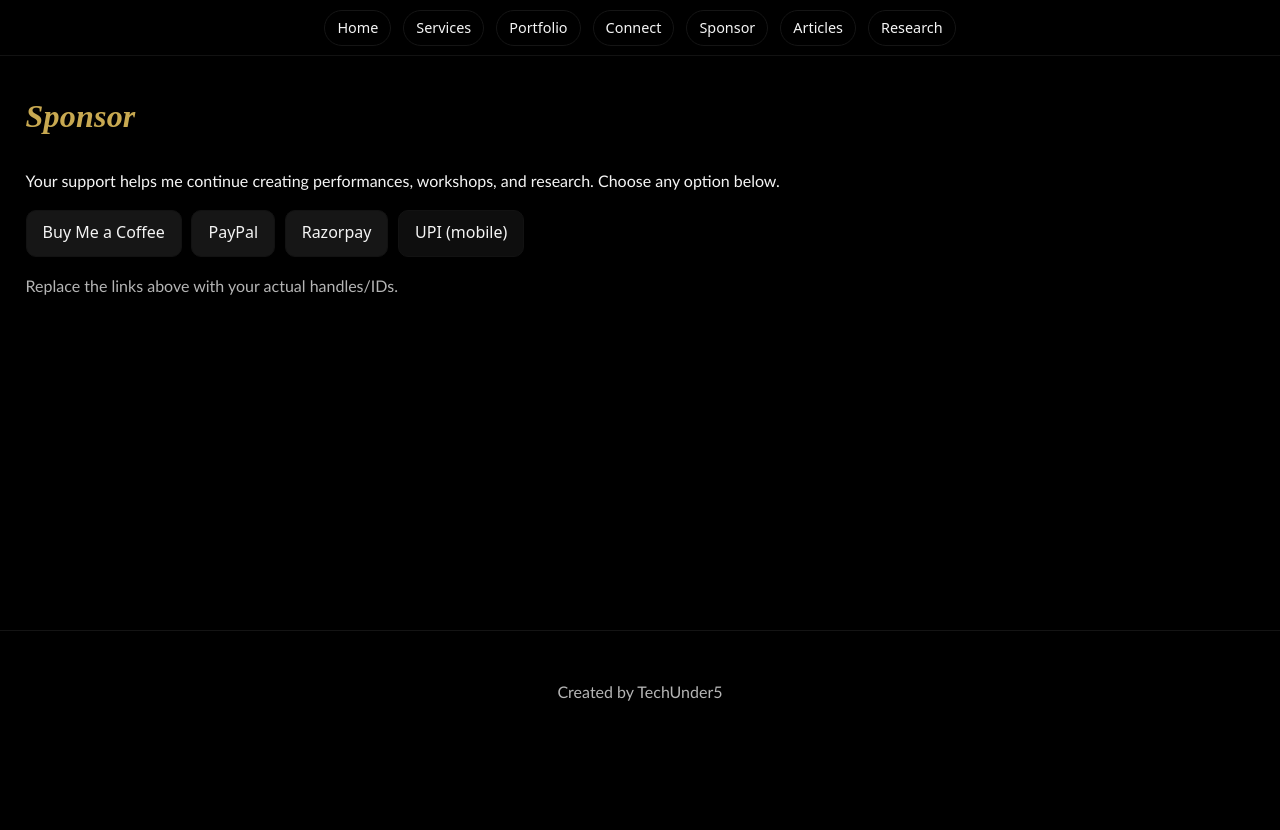
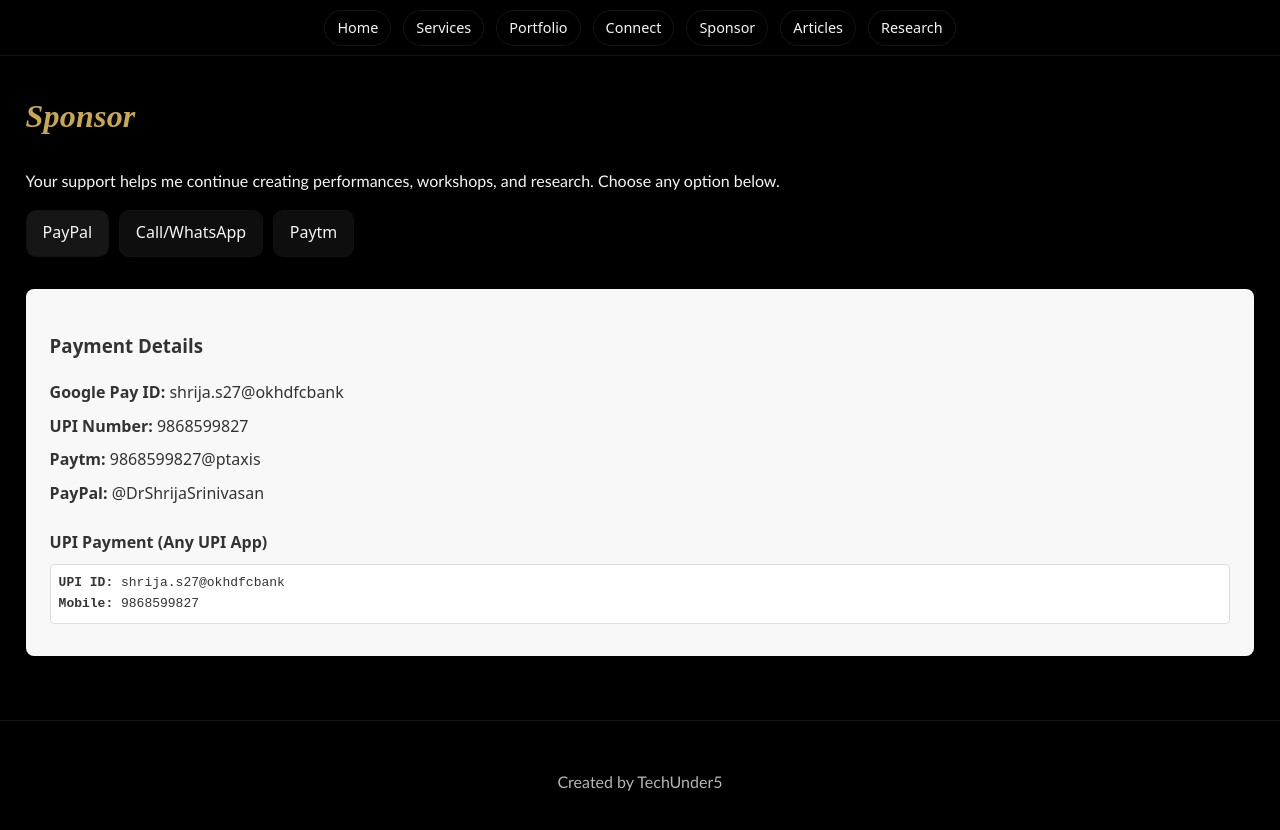
Before and after one commit to techunderfive/Bharatnatyam-Srs, a Jekyll site: the page built from sponsor/index.html, in a window 1280 px wide. Shown: the top 830 px of the page. Built offline with Jekyll 4.4.1, drawn with Linux system fonts in a browser that asks for light colours; some web fonts are replaced.

Commit message:
Add Sponsor details

```diff
--- a/sponsor/index.html
+++ b/sponsor/index.html
@@ -11,14 +11,25 @@ title: Sponsor — Shrija
     </p>
 
     <div class="btn-group">
-      <a class="btn btn--primary" href="https://www.buymeacoffee.com/USERNAME" target="_blank" rel="noopener">Buy Me a Coffee</a>
-      <a class="btn btn--primary" href="https://paypal.me/USERNAME" target="_blank" rel="noopener">PayPal</a>
-      <a class="btn btn--primary" href="https://rzp.io/l/YOURCODE" target="_blank" rel="noopener">Razorpay</a>
-      <a class="btn btn--secondary" href="upi://pay?pa=yourupiid@bank&pn=Shrija%20Srinivasan&cu=INR">UPI (mobile)</a>
+      <a class="btn btn--primary" href="https://paypal.me/DrShrijaSrinivasan" target="_blank" rel="noopener">PayPal</a>
+      <a class="btn btn--secondary" href="tel:+919868599827" target="_blank" rel="noopener">Call/WhatsApp</a>
+      <a class="btn btn--secondary" href="https://p.paytm.me/9868599827" target="_blank" rel="noopener">Paytm</a>
     </div>
 
-    <p class="muted" style="margin-top:1rem;">
-      Replace the links above with your actual handles/IDs.
-    </p>
+    <div style="margin-top: 2rem; padding: 1.5rem; background: #f8f8f8; border-radius: 8px; color: #333;">
+      <h3 style="color: #333;">Payment Details</h3>
+      <ul style="list-style: none; padding: 0; color: #333;">
+        <li style="margin: 0.5rem 0; color: #333;"><strong>Google Pay ID:</strong> shrija.s27@okhdfcbank</li>
+        <li style="margin: 0.5rem 0; color: #333;"><strong>UPI Number:</strong> 9868599827</li>
+        <li style="margin: 0.5rem 0; color: #333;"><strong>Paytm:</strong> 9868599827@ptaxis</li>
+        <li style="margin: 0.5rem 0; color: #333;"><strong>PayPal:</strong> @DrShrijaSrinivasan</li>
+      </ul>
+
+      <h4 style="margin-top: 1.5rem; margin-bottom: 0.5rem; color: #333;">UPI Payment (Any UPI App)</h4>
+      <p style="margin: 0.5rem 0; font-family: monospace; background: white; padding: 0.5rem; border-radius: 4px; border: 1px solid #ddd; color: #333;">
+        <strong>UPI ID:</strong> shrija.s27@okhdfcbank<br>
+        <strong>Mobile:</strong> 9868599827
+      </p>
+    </div>
   </div>
 </section>
```
